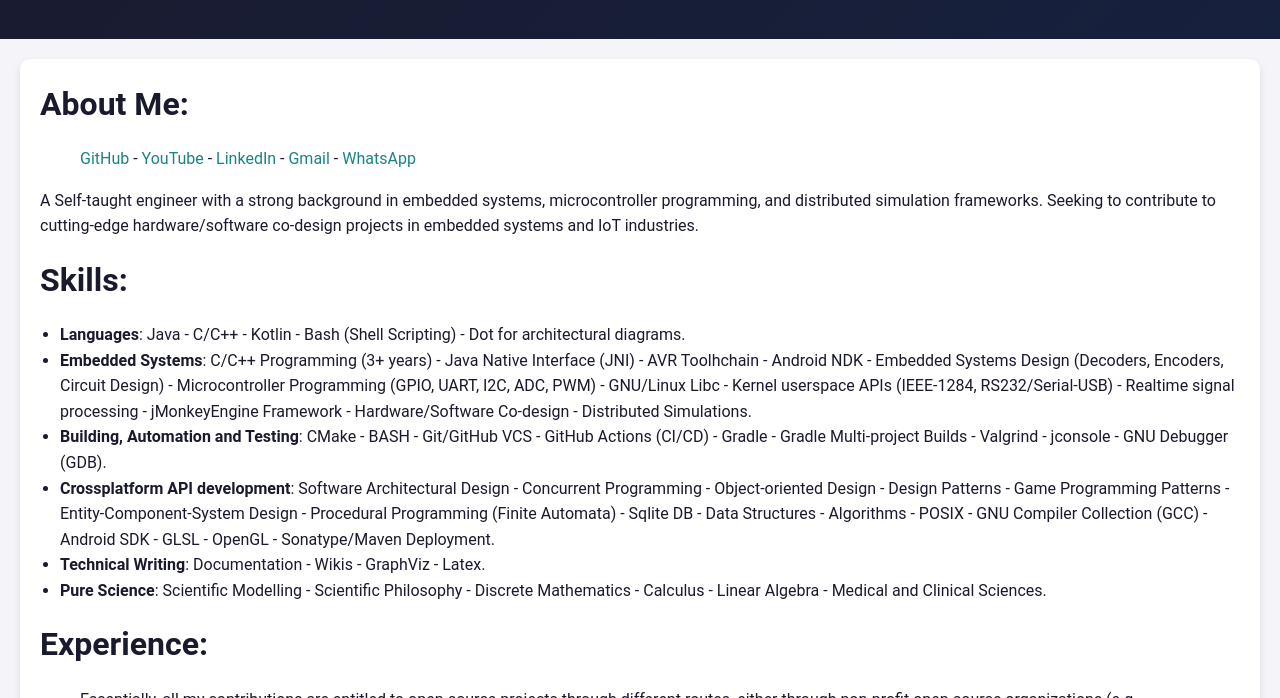
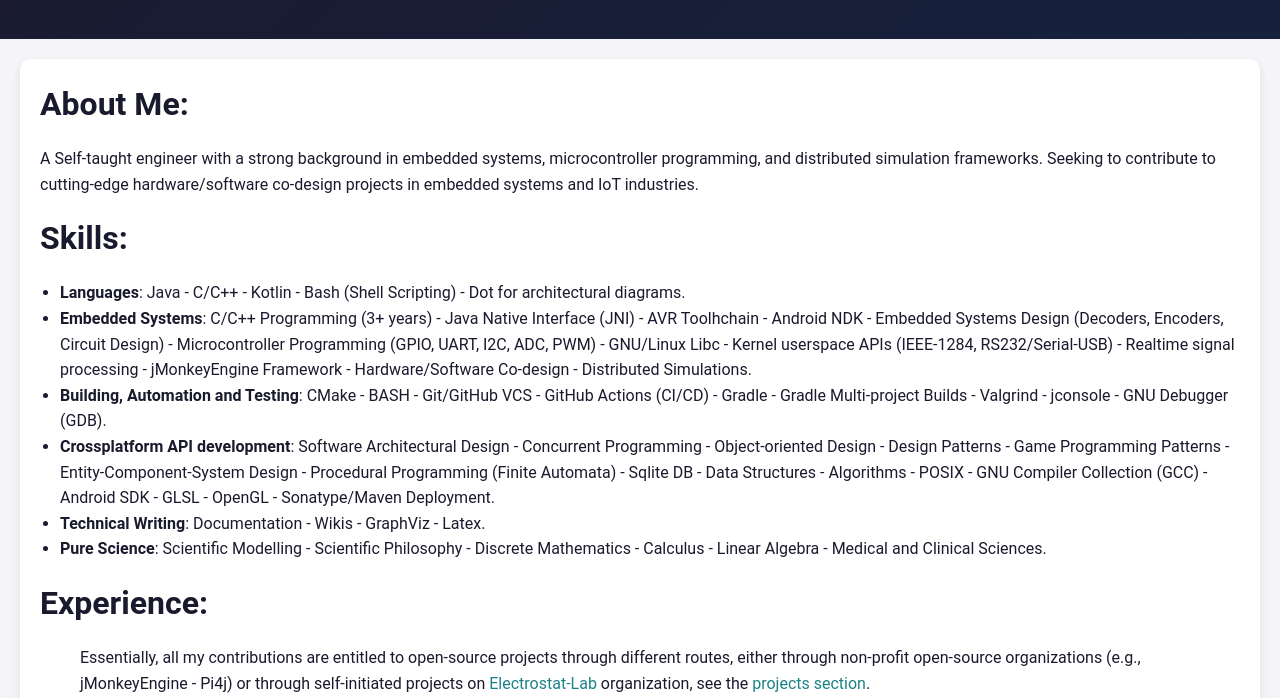
Before and after one commit to pavly-gerges/pavly-gerges, a Jekyll site: the page built from resume/index.md, in a window 1280 px wide and 900 px high, cut to the strip 202-900 px from the top of the window. Built offline with Jekyll 4.4.1, drawn with Linux system fonts in a browser that asks for light colours; our own code applies the rules of GitHub Pages for plain Markdown files.

Commit message:
Update index.md

```diff
--- a/resume/index.md
+++ b/resume/index.md
@@ -1,6 +1,4 @@
 # About Me:
-> [GitHub](https://github.com/pavly-gerges) - [YouTube](https://www.youtube.com/@pavlg3944) - [LinkedIn](https://www.linkedin.com/in/pavly-gerges-420b81228/) - [Gmail](https://mail.google.com/mail/u/0/?fs=1&to=pepogerges33@gmail.com&su=SUBJECT&body=BODY&bcc=&tf=cm) - [WhatsApp](https://wa.me/201011912807)
-
 A Self-taught engineer with a strong background in embedded systems, microcontroller programming, and distributed simulation frameworks. Seeking to contribute to cutting-edge hardware/software co-design projects in embedded systems and IoT industries.
 
 # Skills:
```
